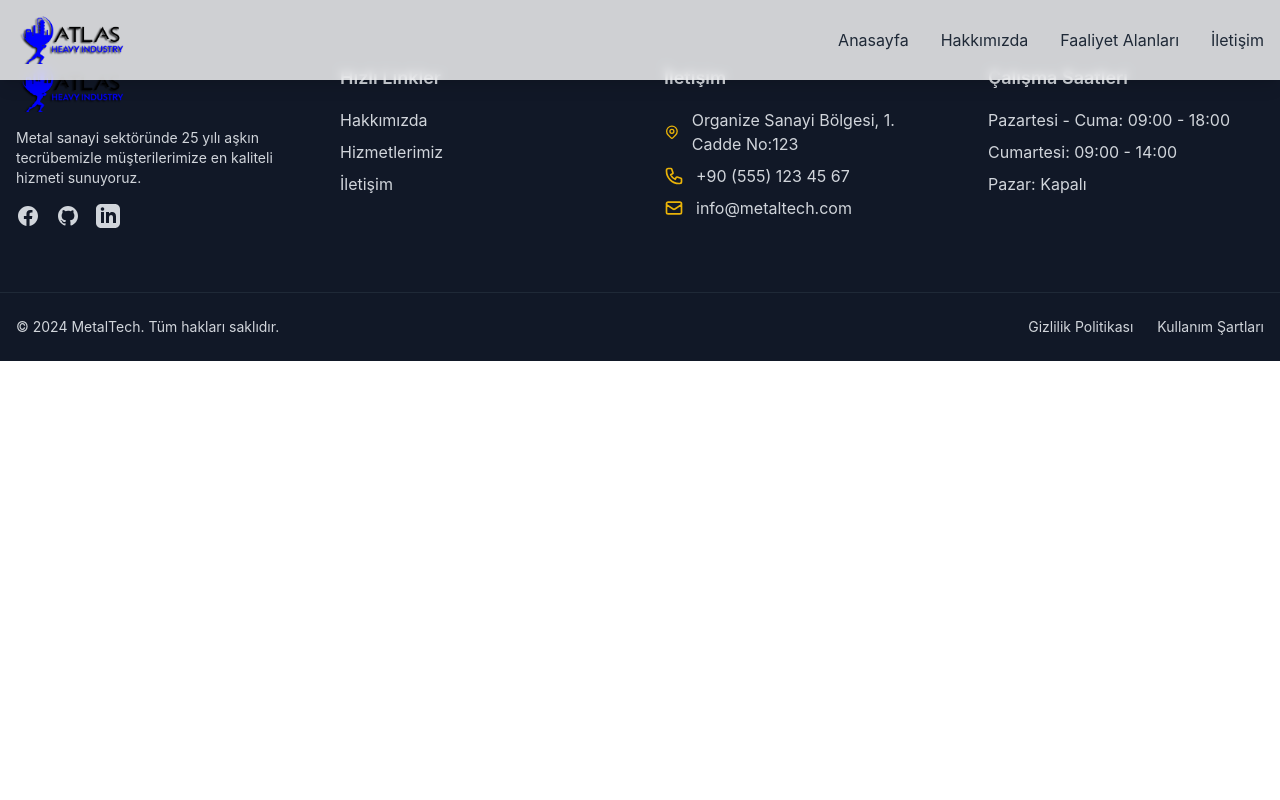
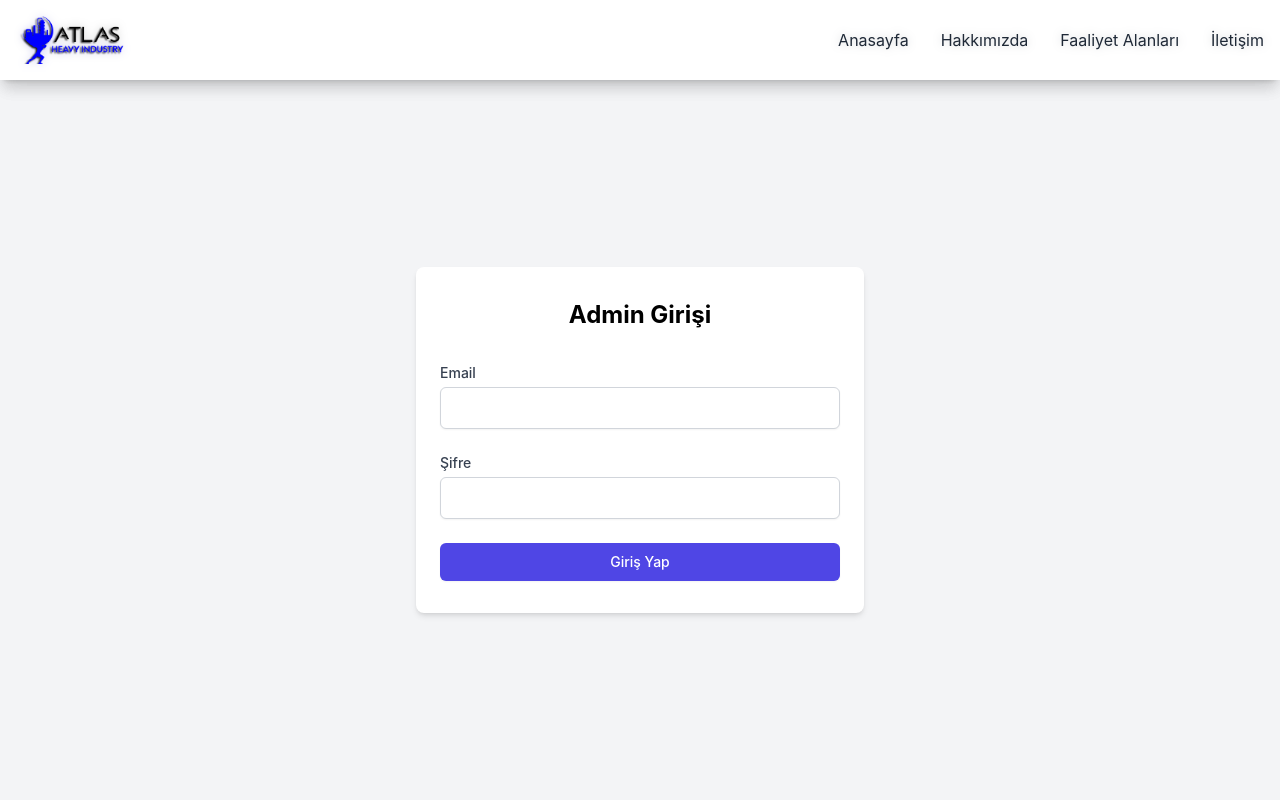
Before and after one commit to CemilEmreAras/atlas, a React (Create React App) app: page /admin-login in a window 1280 px wide. Shown: the top 800 px of the page. Built offline with nearby package versions, Linux system fonts and the light colour scheme.

Commit message:
firebase email

```diff
--- a/package.json
+++ b/package.json
@@ -4,6 +4,7 @@
   "private": true,
   "dependencies": {
     "cra-template": "1.2.0",
+    "firebase": "^11.3.1",
     "react": "^19.0.0",
     "react-dom": "^19.0.0",
     "react-router-dom": "^7.1.5",
--- a/src/App.js
+++ b/src/App.js
@@ -1,4 +1,4 @@
-import { BrowserRouter as Router, Routes, Route } from 'react-router-dom';
+import { BrowserRouter as Router, Routes, Route, Navigate } from 'react-router-dom';
 import Navbar from './components/Navbar';
 import Hero from './components/Hero';
 import About from './components/About';
@@ -10,6 +10,19 @@ import ServicesPage from './pages/ServicesPage';
 import Footer from './components/Footer';
 import ServiceDetail from './components/ServiceDetail';
 import ScrollToTop from './components/ScrollToTop';
+import AdminPanel from './pages/AdminPanel';
+import AdminLogin from './pages/AdminLogin';
+
+// Auth kontrolü için özel route komponenti
+const ProtectedRoute = ({ children }) => {
+  const isAuthenticated = localStorage.getItem('isAdminLoggedIn') === 'true';
+
+  if (!isAuthenticated) {
+    return <Navigate to="/admin-login" />;
+  }
+
+  return children;
+};
 
 function App() {
   return (
@@ -30,6 +43,15 @@ function App() {
           <Route path="/contact" element={<ContactPage />} />
           <Route path="/about" element={<AboutPage />} />
           <Route path="/services" element={<ServicesPage />} />
+          <Route path="/admin-login" element={<AdminLogin />} />
+          <Route
+            path="/admin"
+            element={
+              <ProtectedRoute>
+                <AdminPanel />
+              </ProtectedRoute>
+            }
+          />
         </Routes>
         <Footer />
       </div>
--- /dev/null
+++ b/src/firebase/config.js
@@ -0,0 +1,15 @@
+import { initializeApp } from 'firebase/app';
+import { getFirestore } from 'firebase/firestore';
+
+const firebaseConfig = {
+  // Firebase console'dan alacağınız config bilgileri
+  apiKey: "your-api-key",
+  authDomain: "your-auth-domain",
+  projectId: "your-project-id",
+  storageBucket: "your-storage-bucket",
+  messagingSenderId: "your-messaging-sender-id",
+  appId: "your-app-id"
+};
+
+const app = initializeApp(firebaseConfig);
+export const db = getFirestore(app);
--- /dev/null
+++ b/src/pages/AdminLogin.js
@@ -0,0 +1,85 @@
+import React, { useState } from 'react';
+import { useNavigate } from 'react-router-dom';
+import Navbar from '../components/Navbar';
+
+const AdminLogin = () => {
+  const [email, setEmail] = useState('');
+  const [password, setPassword] = useState('');
+  const [error, setError] = useState('');
+  const navigate = useNavigate();
+
+  const handleSubmit = async (e) => {
+    e.preventDefault();
+    setError('');
+
+    try {
+      // Firebase authentication kodları buraya gelecek
+      // Şimdilik basit bir kontrol yapalım
+      if (email === 'admin@example.com' && password === 'admin123') {
+        // Başarılı giriş
+        localStorage.setItem('isAdminLoggedIn', 'true');
+        navigate('/admin');
+      } else {
+        setError('Geçersiz email veya şifre');
+      }
+    } catch (error) {
+      setError('Giriş yapılırken bir hata oluştu');
+    }
+  };
+
+  return (
+    <>
+      <Navbar />
+      <div className="pt-20 min-h-screen bg-gray-100 flex items-center justify-center">
+        <div className="max-w-md w-full mx-auto">
+          <div className="bg-white py-8 px-6 shadow-md rounded-lg">
+            <h2 className="text-2xl font-bold text-center mb-8">Admin Girişi</h2>
+
+            {error && (
+              <div className="bg-red-100 border border-red-400 text-red-700 px-4 py-3 rounded mb-4">
+                {error}
+              </div>
+            )}
+
+            <form onSubmit={handleSubmit} className="space-y-6">
+              <div>
+                <label className="block text-sm font-medium text-gray-700">
+                  Email
+                </label>
+                <input
+                  type="email"
+                  value={email}
+                  onChange={(e) => setEmail(e.target.value)}
+                  className="mt-1 block w-full px-3 py-2 border border-gray-300 rounded-md shadow-sm focus:outline-none focus:ring-indigo-500 focus:border-indigo-500"
+                  required
+                />
+              </div>
+
+              <div>
+                <label className="block text-sm font-medium text-gray-700">
+                  Şifre
+                </label>
+                <input
+                  type="password"
+                  value={password}
+                  onChange={(e) => setPassword(e.target.value)}
+                  className="mt-1 block w-full px-3 py-2 border border-gray-300 rounded-md shadow-sm focus:outline-none focus:ring-indigo-500 focus:border-indigo-500"
+                  required
+                />
+              </div>
+
+              <button
+                type="submit"
+                className="w-full flex justify-center py-2 px-4 border border-transparent rounded-md shadow-sm text-sm font-medium text-white bg-indigo-600 hover:bg-indigo-700 focus:outline-none focus:ring-2 focus:ring-offset-2 focus:ring-indigo-500"
+              >
+                Giriş Yap
+              </button>
+            </form>
+          </div>
+        </div>
+      </div>
+    </>
+  );
+};
+
+export default AdminLogin;
--- /dev/null
+++ b/src/pages/AdminPanel.js
@@ -0,0 +1,119 @@
+import React, { useState, useEffect } from 'react';
+import { db } from '../firebase/config';
+import { collection, getDocs, deleteDoc, doc } from 'firebase/firestore';
+import Navbar from '../components/Navbar';
+import { useNavigate } from 'react-router-dom';
+
+const AdminPanel = () => {
+  const [contacts, setContacts] = useState([]);
+  const [loading, setLoading] = useState(true);
+  const navigate = useNavigate();
+
+  useEffect(() => {
+    const fetchContacts = async () => {
+      try {
+        const querySnapshot = await getDocs(collection(db, "contacts"));
+        const contactsData = querySnapshot.docs.map(doc => ({
+          id: doc.id,
+          ...doc.data()
+        }));
+        setContacts(contactsData);
+        setLoading(false);
+      } catch (error) {
+        console.error("Error fetching contacts:", error);
+        setLoading(false);
+      }
+    };
+
+    fetchContacts();
+  }, []);
+
+  const handleDelete = async (id) => {
+    try {
+      await deleteDoc(doc(db, "contacts", id));
+      setContacts(contacts.filter(contact => contact.id !== id));
+    } catch (error) {
+      console.error("Error deleting contact:", error);
+    }
+  };
+
+  const handleLogout = () => {
+    localStorage.removeItem('isAdminLoggedIn');
+    navigate('/admin-login');
+  };
+
+  return (
+    <>
+      <Navbar />
+      <div className="pt-20 min-h-screen bg-gray-100 p-8">
+        <div className="max-w-6xl mx-auto">
+          <div className="flex justify-between items-center mb-8">
+            <h1 className="text-3xl font-bold">Admin Panel - İletişim Mesajları</h1>
+            <button
+              onClick={handleLogout}
+              className="px-4 py-2 bg-red-600 text-white rounded hover:bg-red-700"
+            >
+              Çıkış Yap
+            </button>
+          </div>
+
+          {loading ? (
+            <div className="text-center">Yükleniyor...</div>
+          ) : (
+            <div className="bg-white rounded-lg shadow-md">
+              <table className="min-w-full">
+                <thead className="bg-gray-50">
+                  <tr>
+                    <th className="px-6 py-3 text-left text-xs font-medium text-gray-500 uppercase tracking-wider">
+                      İsim
+                    </th>
+                    <th className="px-6 py-3 text-left text-xs font-medium text-gray-500 uppercase tracking-wider">
+                      Email
+                    </th>
+                    <th className="px-6 py-3 text-left text-xs font-medium text-gray-500 uppercase tracking-wider">
+                      Mesaj
+                    </th>
+                    <th className="px-6 py-3 text-left text-xs font-medium text-gray-500 uppercase tracking-wider">
+                      Tarih
+                    </th>
+                    <th className="px-6 py-3 text-left text-xs font-medium text-gray-500 uppercase tracking-wider">
+                      İşlemler
+                    </th>
+                  </tr>
+                </thead>
+                <tbody className="bg-white divide-y divide-gray-200">
+                  {contacts.map((contact, index) => (
+                    <tr key={index}>
+                      <td className="px-6 py-4 whitespace-nowrap">
+                        {contact.name}
+                      </td>
+                      <td className="px-6 py-4 whitespace-nowrap">
+                        {contact.email}
+                      </td>
+                      <td className="px-6 py-4">
+                        {contact.message}
+                      </td>
+                      <td className="px-6 py-4 whitespace-nowrap">
+                        {contact.date}
+                      </td>
+                      <td className="px-6 py-4 whitespace-nowrap">
+                        <button
+                          onClick={() => handleDelete(contact.id)}
+                          className="text-red-600 hover:text-red-900"
+                        >
+                          Sil
+                        </button>
+                      </td>
+                    </tr>
+                  ))}
+                </tbody>
+              </table>
+            </div>
+          )}
+        </div>
+      </div>
+    </>
+  );
+};
+
+export default AdminPanel;
```
Also changed, not shown: 1 other file (tests, documents, lock files or other folders).
